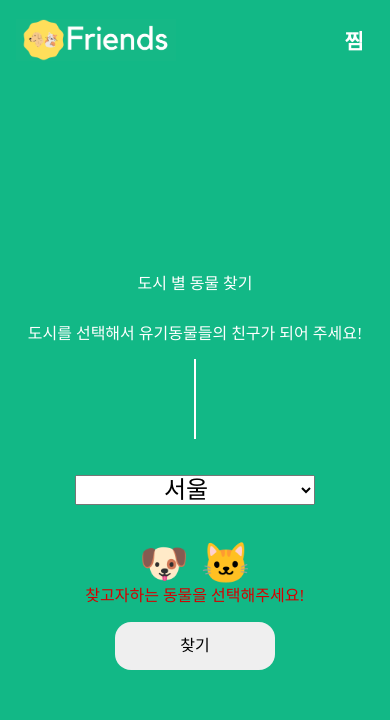
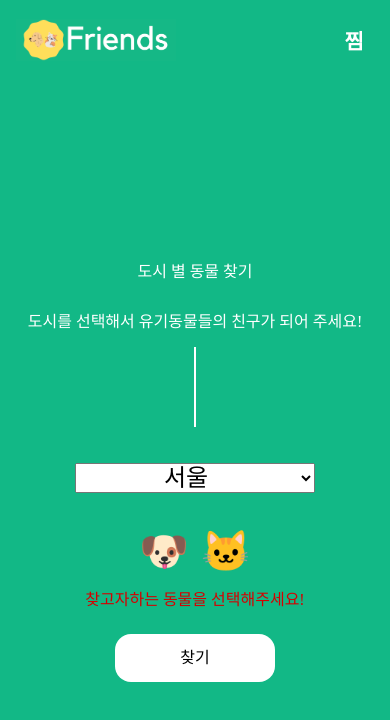
Before and after one commit to Songchangyeop/Friends, a React (Create React App) app: page /find in a window 390 px wide. Shown: the top 720 px of the page. Built offline with nearby package versions, Linux system fonts and the light colour scheme.

Commit message:
FIX: 모바일환경에서 find 컴포넌트의 레이아웃 내려가는 현상 해결

```diff
--- a/src/components/Finder.tsx
+++ b/src/components/Finder.tsx
@@ -38,7 +38,7 @@ function Finder({
 	return (
 		<Section theme={theme} listOpen={listOpen}>
 			<NavContainer />
-			<Article>
+			<Article listOpen={listOpen} theme={theme}>
 				<Text theme={theme} listOpen={listOpen}>
 					<p>도시 별 동물 찾기</p>
 					<p>도시를 선택해서 유기동물들의 친구가 되어 주세요!</p>
@@ -94,18 +94,26 @@ const Section = styled.section<ListOpen>`
 		props.listOpen &&
 		css`
 			@media ${(props) => props.theme.mobile} {
-				height: 10%;
+				height: 3.5em;
 			}
 		`}
 `;
 
-const Article = styled.article`
+const Article = styled.article<ListOpen>`
 	width: 100%;
 	height: 90vh;
 	display: flex;
 	align-items: center;
 	justify-content: center;
 	flex-direction: column;
+
+	${(props) =>
+		props.listOpen &&
+		css`
+			@media ${(props) => props.theme.mobile} {
+				height: 3.5em;
+			}
+		`}
 `;
 
 const Text = styled.div<ListOpen>`
@@ -180,6 +188,7 @@ const Button = styled.button<ListOpen>`
 	border-radius: 1em;
 	cursor: pointer;
 	transition: all 150ms ease;
+	background-color: white;
 
 	&:hover {
 		box-shadow: 0 0 19px rgb(0 0 0 / 25%);
@@ -189,7 +198,7 @@ const Button = styled.button<ListOpen>`
 		props.listOpen &&
 		css`
 			@media ${(props) => props.theme.mobile} {
-				width: 3em;
+				width: 3.5em;
 				height: 2em;
 				margin: 0;
 			}
@@ -231,6 +240,8 @@ const CheckCat = styled.p<Selected>`
 `;
 
 const Warning = styled.span<ListOpen>`
+	margin-top: 1em;
+	margin-bottom: 0.5em;
 	color: #d50000;
 
 	${(props) =>
```
